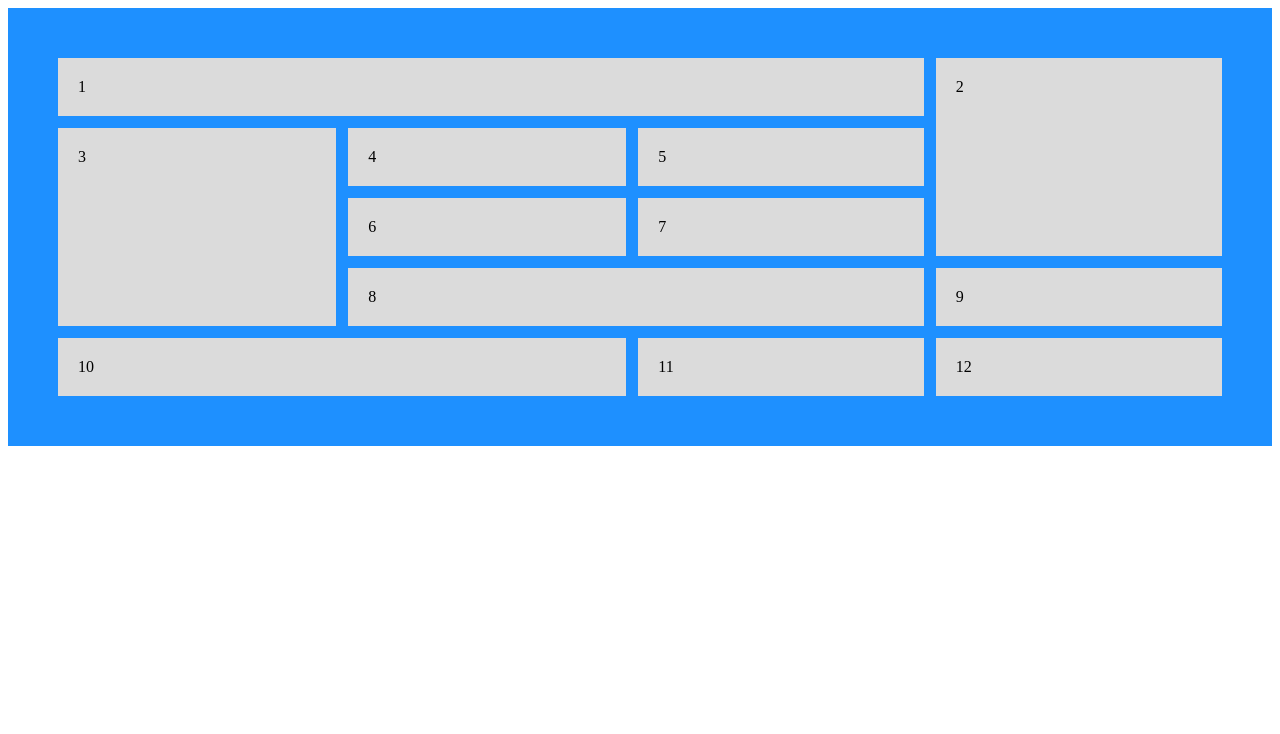
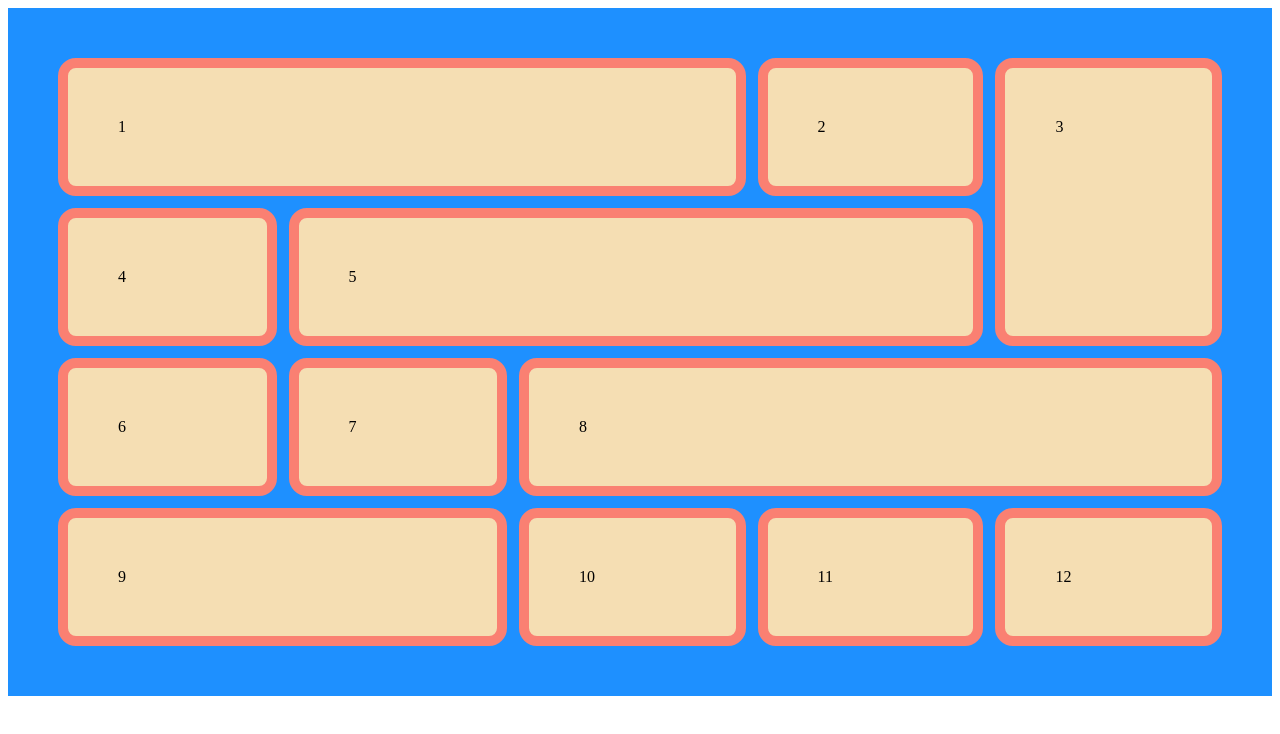
Before and after one commit to MOHEBBULLAHDEV/webdevelopment-course, a plain HTML site: page practice/grid-span.html in a window 1280 px wide. Drawn offline with Linux system fonts and the light colour scheme.

Commit message:
practice grid

```diff
--- a/practice/grid-span.html
+++ b/practice/grid-span.html
@@ -51,7 +51,7 @@
 </body>
 
 </html> -->
-<!DOCTYPE html>
+<!-- <!DOCTYPE html>
 <html lang="en">
 <head>
     <meta charset="UTF-8">
@@ -110,4 +110,63 @@
     </div>
 
 </body>
+</html> -->
+<!DOCTYPE html>
+<html lang="en">
+<head>
+    <meta charset="UTF-8">
+    <meta name="viewport" content="width=device-width, initial-scale=1.0">
+    <title>practice grid layout another way</title>
+    <style>
+        .container{
+            display: grid;
+            grid-template-columns: auto auto auto auto auto;
+            gap: 12px;
+            background-color: dodgerblue;
+            padding: 50px;
+        }
+        .grid-item{
+            background-color: wheat;
+            padding: 50px;
+            border: 10px solid salmon;
+            border-radius: 18px;
+        }
+        .item1{
+            grid-column: 1/4;
+        }
+        .item3{
+            grid-column: 5;
+            grid-row: 1/3;
+        }
+        .item5{
+            grid-column: 2/5;
+        }
+        .item8{
+            grid-column: 3/6;
+        }
+        .item9{
+            grid-column: 1/3;
+        }
+
+
+
+    </style>
+</head>
+<body>
+    <div class="container">
+        <div class="grid-item item1">1</div>
+        <div class="grid-item item2">2</div>
+        <div class="grid-item item3">3</div>
+        <div class="grid-item item4">4</div>
+        <div class="grid-item item5">5</div>
+        <div class="grid-item item6">6</div>
+        <div class="grid-item item7">7</div>
+        <div class="grid-item item8">8</div>
+        <div class="grid-item item9">9</div>
+        <div class="grid-item item10">10</div>
+        <div class="grid-item item11">11</div>
+        <div class="grid-item item12">12</div>
+    </div>
+
+</body>
 </html>
```
